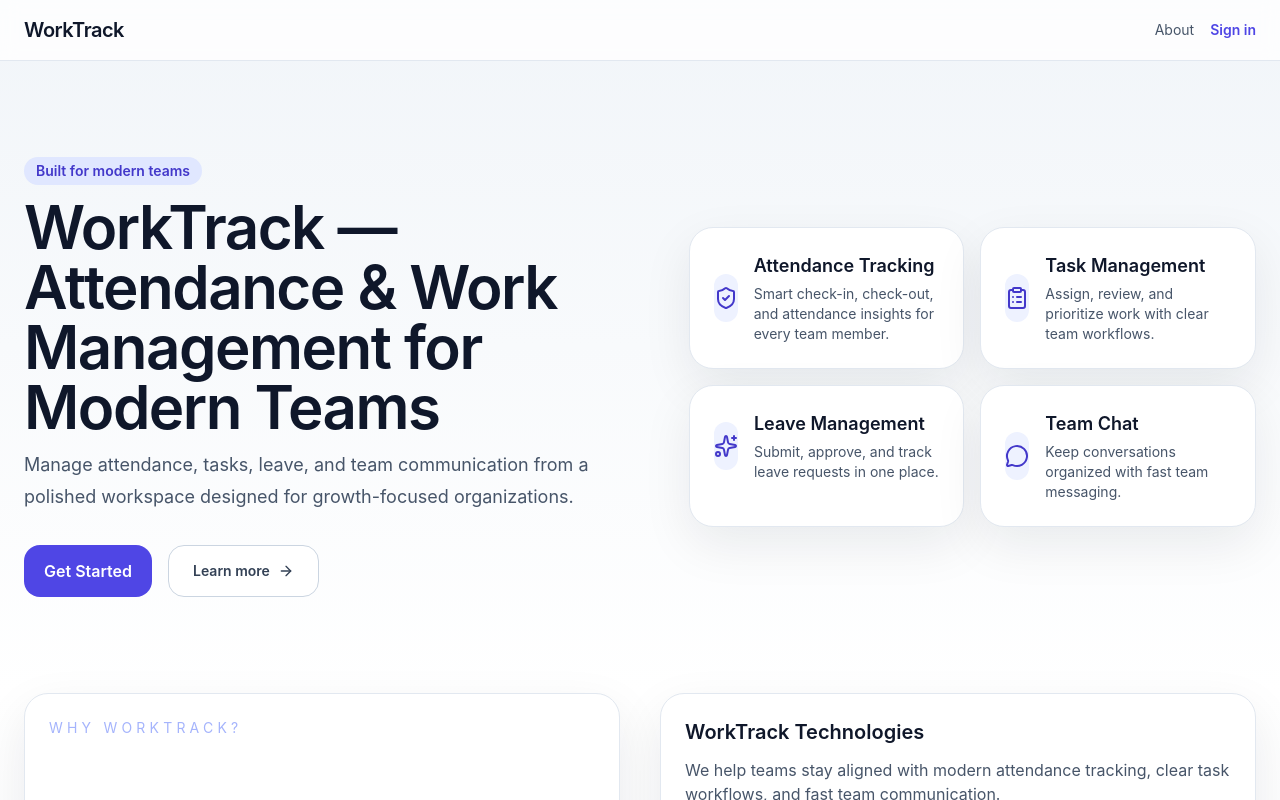
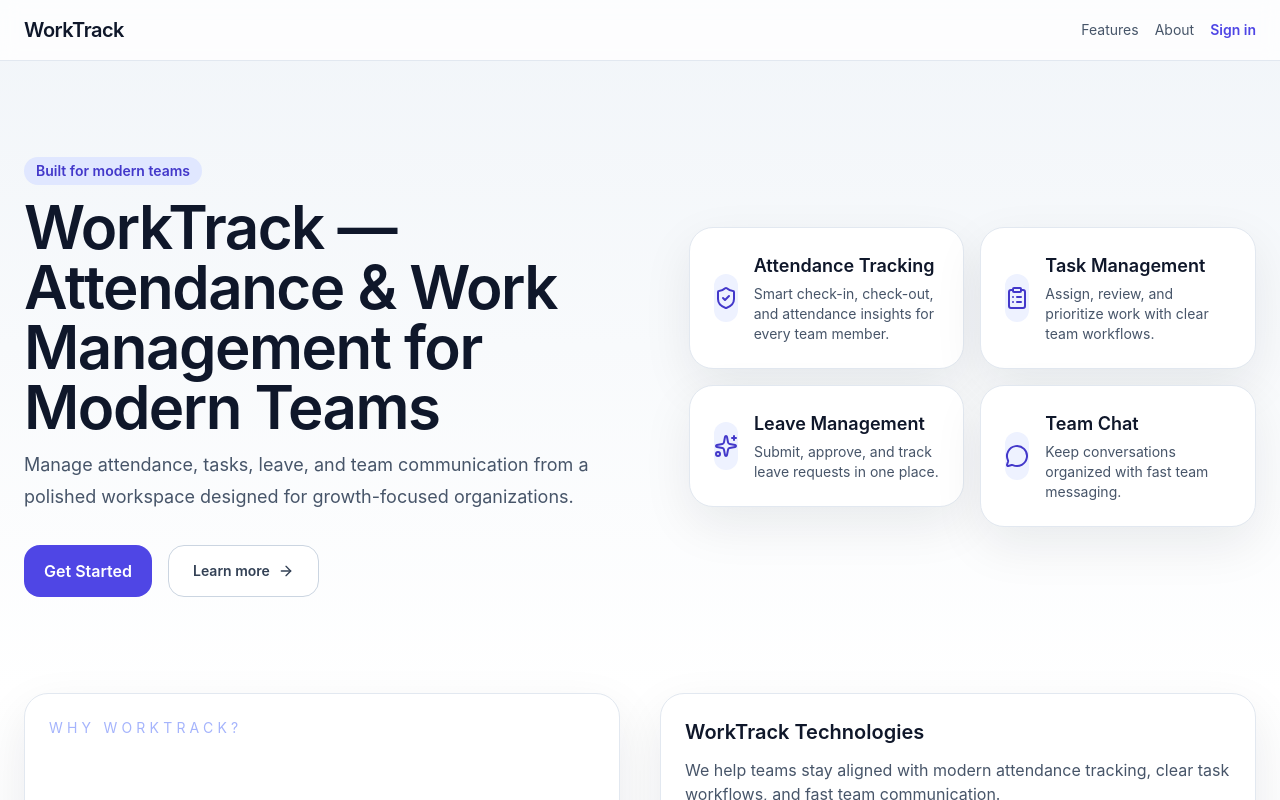
Before and after one commit to Chandmanish-web/Master-Prompt, a React (Vite) app in the folder client/: page / in a window 1280 px wide. Shown: the top 800 px of the page. Built offline with nearby package versions, Linux system fonts and the light colour scheme; no server answers.

Commit message:
Update frontend, fix build issues, and rebuild Docker images

```diff
--- a/client/package.json
+++ b/client/package.json
@@ -11,6 +11,7 @@
   "dependencies": {
     "@reduxjs/toolkit": "^2.2.5",
     "axios": "^1.7.3",
+    "framer-motion": "^12.42.2",
     "lucide-react": "^0.529.0",
     "react": "^18.3.1",
     "react-dom": "^18.3.1",
--- a/client/src/App.jsx
+++ b/client/src/App.jsx
@@ -1,6 +1,7 @@
 import { useEffect } from 'react';
+import { AnimatePresence, motion } from 'framer-motion';
 import { useDispatch, useSelector } from 'react-redux';
-import { Navigate, Route, Routes } from 'react-router-dom';
+import { Navigate, Route, Routes, useLocation } from 'react-router-dom';
 import Login from './pages/Login';
 import Register from './pages/Register';
 import LandingPage from './pages/LandingPage';
@@ -30,29 +31,53 @@ function App() {
     );
   }
 
+  const location = useLocation();
+
+  const pageTransition = {
+    initial: { opacity: 0, y: 20 },
+    animate: { opacity: 1, y: 0 },
+    exit: { opacity: 0, y: -20 },
+  };
+
+  const PageWrapper = ({ children }) => (
+    <motion.div
+      key={location.pathname}
+      initial="initial"
+      animate="animate"
+      exit="exit"
+      variants={pageTransition}
+      transition={{ duration: 0.4, ease: 'easeOut' }}
+      className="min-h-screen"
+    >
+      {children}
+    </motion.div>
+  );
+
   return (
-    <Routes>
-      <Route path="/" element={<LandingPage />} />
-      <Route path="/about" element={<About />} />
-      <Route path="/login" element={<Login />} />
-      <Route path="/register" element={<Register />} />
+    <AnimatePresence mode="wait">
+      <Routes location={location} key={location.pathname}>
+        <Route path="/" element={<PageWrapper><LandingPage /></PageWrapper>} />
+        <Route path="/about" element={<PageWrapper><About /></PageWrapper>} />
+        <Route path="/login" element={<PageWrapper><Login /></PageWrapper>} />
+        <Route path="/register" element={<PageWrapper><Register /></PageWrapper>} />
 
         <Route element={<PrivateRoute allowedRoles={['admin']} />}>
-        <Route path="/admin" element={<AdminDashboard />} />
+          <Route path="/admin" element={<PageWrapper><AdminDashboard /></PageWrapper>} />
         </Route>
 
         <Route element={<PrivateRoute allowedRoles={['manager']} />}>
-        <Route path="/manager" element={<ManagerDashboard />} />
+          <Route path="/manager" element={<PageWrapper><ManagerDashboard /></PageWrapper>} />
         </Route>
 
         <Route element={<PrivateRoute allowedRoles={['employee']} />}>
-        <Route path="/employee" element={<EmployeeDashboard />} />
+          <Route path="/employee" element={<PageWrapper><EmployeeDashboard /></PageWrapper>} />
         </Route>
 
         <Route element={<PrivateRoute allowedRoles={['admin', 'manager', 'employee']} />}>
-        <Route path="/chat" element={<Chat />} />
+          <Route path="/chat" element={<PageWrapper><Chat /></PageWrapper>} />
         </Route>
       </Routes>
+    </AnimatePresence>
   );
 }
 
--- a/client/src/components/ui/Button.jsx
+++ b/client/src/components/ui/Button.jsx
@@ -1,3 +1,5 @@
+import { motion } from 'framer-motion';
+
 const variantClasses = {
   primary: 'bg-brand-600 text-white hover:bg-brand-700 focus-visible:ring-brand-500',
   secondary: 'border border-slate-300 bg-white text-slate-700 hover:bg-slate-50 focus-visible:ring-slate-400',
@@ -12,13 +14,16 @@ const sizeClasses = {
 
 const Button = ({ variant = 'primary', size = 'md', loading, children, className = '', ...props }) => {
   return (
-    <button
+    <motion.button
+      whileHover={{ scale: props.disabled ? 1 : 1.02 }}
+      whileTap={{ scale: props.disabled ? 1 : 0.98 }}
+      transition={{ duration: 0.15 }}
       className={`inline-flex items-center justify-center rounded-2xl font-semibold transition duration-200 ease-in-out focus:outline-none focus-visible:ring-2 focus-visible:ring-offset-2 disabled:cursor-not-allowed disabled:opacity-70 ${variantClasses[variant]} ${sizeClasses[size]} ${className}`}
       disabled={loading || props.disabled}
       {...props}
     >
       {loading ? 'Loading...' : children}
-    </button>
+    </motion.button>
   );
 };
 
--- a/client/src/components/ui/Card.jsx
+++ b/client/src/components/ui/Card.jsx
@@ -1,8 +1,25 @@
+import { motion } from 'framer-motion';
+
+const cardVariants = {
+  hidden: { opacity: 0, y: 16 },
+  visible: { opacity: 1, y: 0 },
+};
+
 const Card = ({ className = '', children, ...props }) => {
   return (
-    <div className={`rounded-3xl border border-slate-200 bg-white p-6 shadow-soft transition hover:-translate-y-0.5 ${className}`} {...props}>
+    <motion.div
+      initial="hidden"
+      whileInView="visible"
+      viewport={{ once: true, amount: 0.15 }}
+      variants={cardVariants}
+      transition={{ duration: 0.35, ease: 'easeOut' }}
+      whileHover={{ y: -3, scale: 1.005 }}
+      whileTap={{ scale: 0.995 }}
+      className={`rounded-3xl border border-slate-200 bg-white p-6 shadow-soft transition ${className}`}
+      {...props}
+    >
       {children}
-    </div>
+    </motion.div>
   );
 };
 
--- a/client/src/pages/AdminDashboard.jsx
+++ b/client/src/pages/AdminDashboard.jsx
@@ -1,4 +1,5 @@
 import { useEffect } from 'react';
+import { motion } from 'framer-motion';
 import { useDispatch, useSelector } from 'react-redux';
 import Navbar from '../components/Navbar';
 import AttendanceCalendar from '../components/AttendanceCalendar';
@@ -25,7 +26,7 @@ const AdminDashboard = () => {
   return (
     <div className="min-h-screen bg-slate-50 text-slate-800">
       <Navbar />
-      <div className="mx-auto max-w-6xl px-6 py-12">
+      <motion.div initial={{ opacity: 0, y: 18 }} animate={{ opacity: 1, y: 0 }} transition={{ duration: 0.45 }} className="mx-auto max-w-6xl px-6 py-12">
         <div className="rounded-3xl border border-slate-200 bg-white p-8 shadow-soft">
           <p className="text-sm font-semibold uppercase tracking-[0.3em] text-brand-600">Admin Dashboard</p>
           <h1 className="mt-2 text-3xl font-semibold">Welcome, {user?.name || 'Admin'}</h1>
@@ -98,7 +99,7 @@ const AdminDashboard = () => {
         <div className="mt-8">
           <AttendanceCalendar records={report} title="Company Attendance" />
         </div>
-      </div>
+      </motion.div>
     </div>
   );
 };
--- a/client/src/pages/Chat.jsx
+++ b/client/src/pages/Chat.jsx
@@ -59,8 +59,8 @@ const Chat = () => {
   return (
     <div className="min-h-screen bg-slate-50 text-slate-800">
       <Navbar />
-      <div className="mx-auto flex max-w-7xl gap-6 px-6 py-8">
-        <aside className="w-full max-w-sm rounded-3xl border border-slate-200 bg-white p-4 shadow-soft">
+      <div className="mx-auto flex flex-col gap-6 px-6 py-8 lg:flex-row lg:items-start">
+        <aside className="w-full lg:w-[22rem] rounded-3xl border border-slate-200 bg-white p-4 shadow-soft">
           <div className="mb-4 flex items-center justify-between">
             <h2 className="text-lg font-semibold">Chats</h2>
             <button
--- a/client/src/pages/LandingPage.jsx
+++ b/client/src/pages/LandingPage.jsx
@@ -1,4 +1,5 @@
 import { ArrowRight, ClipboardList, MessageCircle, ShieldCheck, Sparkles } from 'lucide-react';
+import { motion } from 'framer-motion';
 import { Link } from 'react-router-dom';
 import Button from '../components/ui/Button';
 import Card from '../components/ui/Card';
@@ -29,11 +30,12 @@ const features = [
 const LandingPage = () => {
   return (
     <div className="min-h-screen bg-gradient-to-b from-slate-100 via-white to-slate-100 text-slate-900">
-      <header className="border-b border-slate-200 bg-white/80 backdrop-blur">
-        <div className="mx-auto flex max-w-7xl items-center justify-between px-6 py-4">
+      <header className="border-b border-slate-200 bg-white/80 backdrop-blur sticky top-0 z-40">
+        <div className="mx-auto flex max-w-7xl flex-wrap items-center justify-between gap-4 px-6 py-4">
           <Link to="/" className="text-xl font-semibold tracking-tight text-slate-900">WorkTrack</Link>
-          <div className="flex items-center gap-4 text-sm text-slate-600">
-            <Link to="/about" className="transition hover:text-brand-600">About</Link>
+          <div className="flex flex-wrap items-center gap-4 text-sm text-slate-600">
+            <a href="#features" className="transition hover:text-brand-600">Features</a>
+            <a href="#about" className="transition hover:text-brand-600">About</a>
             <Link to="/login" className="font-semibold text-brand-600 transition hover:text-brand-700">Sign in</Link>
           </div>
         </div>
@@ -41,7 +43,7 @@ const LandingPage = () => {
 
       <main className="mx-auto max-w-7xl px-6 py-16 lg:py-24">
         <div className="grid gap-16 lg:grid-cols-[0.9fr_0.85fr] lg:items-center">
-          <section className="space-y-8">
+          <motion.section initial={{ opacity: 0, y: 16 }} animate={{ opacity: 1, y: 0 }} transition={{ duration: 0.5 }} className="space-y-8">
             <div className="space-y-3 text-slate-600">
               <span className="inline-flex rounded-full bg-brand-100 px-3 py-1 text-sm font-semibold text-brand-700">Built for modern teams</span>
               <h1 className="text-5xl font-semibold tracking-tight text-slate-900 sm:text-6xl">WorkTrack — Attendance & Work Management for Modern Teams</h1>
@@ -56,13 +58,14 @@ const LandingPage = () => {
                 Learn more <ArrowRight className="ml-2 h-4 w-4" />
               </Link>
             </div>
-          </section>
+          </motion.section>
 
-          <div className="grid gap-4 sm:grid-cols-2">
-            {features.map((feature) => {
+          <div id="features" className="grid gap-4 sm:grid-cols-2">
+            {features.map((feature, index) => {
               const Icon = feature.icon;
               return (
-                <Card key={feature.title} className="hover:-translate-y-1">
+                <motion.div key={feature.title} initial={{ opacity: 0, y: 18 }} animate={{ opacity: 1, y: 0 }} transition={{ duration: 0.45, delay: index * 0.08 }}>
+                  <Card className="hover:-translate-y-1">
                     <div className="flex items-center gap-4">
                       <span className="inline-flex h-12 w-12 items-center justify-center rounded-2xl bg-brand-50 text-brand-700">
                         <Icon className="h-6 w-6" />
@@ -73,12 +76,13 @@ const LandingPage = () => {
                       </div>
                     </div>
                   </Card>
+                </motion.div>
               );
             })}
           </div>
         </div>
 
-        <section className="mt-24 grid gap-10 lg:grid-cols-[0.9fr_0.9fr]">
+        <section id="about" className="mt-24 grid gap-10 lg:grid-cols-[0.9fr_0.9fr]">
           <Card className="bg-slate-950 text-white">
             <p className="text-sm uppercase tracking-[0.3em] text-brand-300">Why WorkTrack?</p>
             <h2 className="mt-4 text-3xl font-semibold">One platform for team productivity, attendance, and leave.</h2>
```
Also changed, not shown: client/src/components/Navbar.jsx (+27 -6 lines), client/src/pages/About.jsx (+5 -4 lines), client/src/pages/EmployeeDashboard.jsx (+21 -7 lines), client/src/pages/ManagerDashboard.jsx (+16 -12 lines), 1 other file (tests, documents, lock files or other folders). Lines whose indentation alone changed are shown as unchanged.
